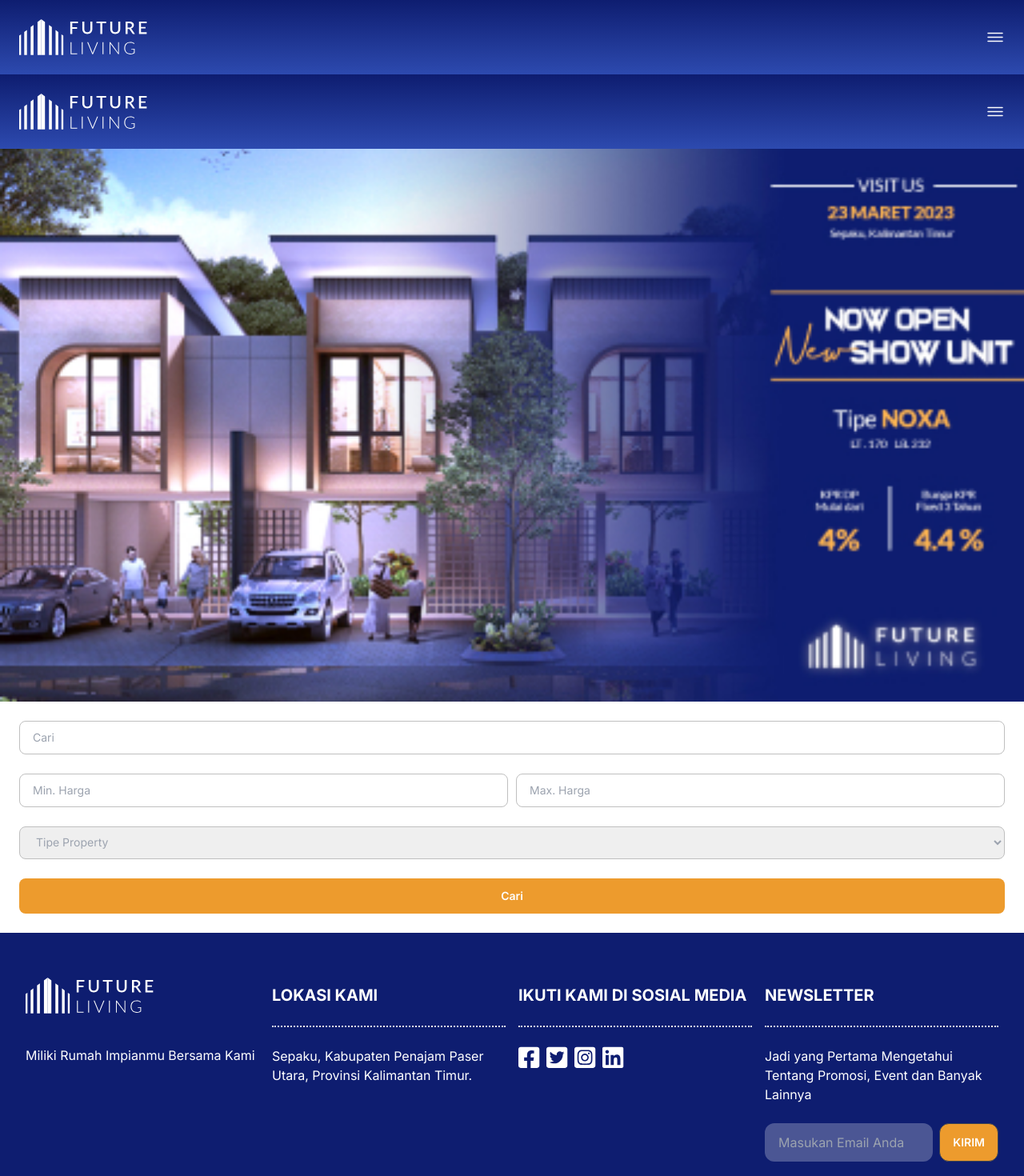
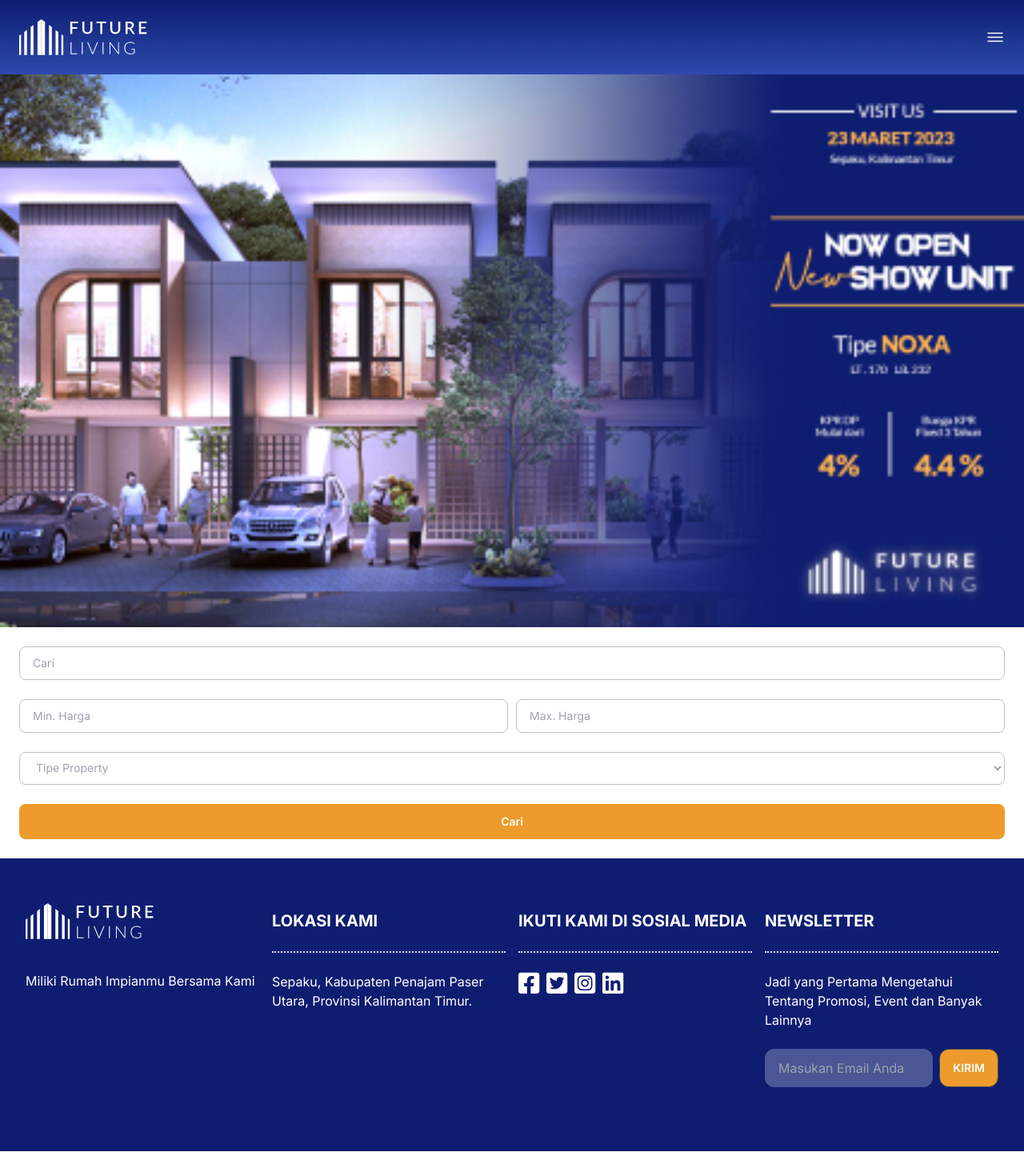
Before and after one commit to arialghifari/futureliving, a Next.js app: page / in a window 1280 px wide. Shown: the top 1470 px of the page at 80% size. After the commit the page ends 1439 px from the top, so only its background shows below. Built offline with nearby package versions, Linux system fonts and the light colour scheme.

Commit message:
fix: background

```diff
--- a/src/components/Input.jsx
+++ b/src/components/Input.jsx
@@ -3,7 +3,7 @@ export default function Input({ type, placeholder }) {
     <input
       type={type}
       placeholder={placeholder}
-      className="rounded-lg border border-[#BFBFBF] py-2.5 px-4 text-sm w-full"
+      className="rounded-lg border border-[#BFBFBF] py-2.5 px-4 text-sm w-full bg-white"
     />
   )
 }
--- a/src/components/SearchForm.jsx
+++ b/src/components/SearchForm.jsx
@@ -10,7 +10,7 @@ export default function SearchForm() {
         <Input type="number" placeholder="Max. Harga" />
       </div>
       <select
-        className="rounded-lg border border-[#BFBFBF] py-2.5 px-4 text-sm w-full invalid:text-gray-400"
+        className="rounded-lg border border-[#BFBFBF] py-2.5 px-4 text-sm w-full invalid:text-gray-400 bg-white"
         required
         placeholder="Car Type"
       >
--- a/src/pages/_app.js
+++ b/src/pages/_app.js
@@ -29,7 +29,7 @@ export default function App({ Component, pageProps }) {
       <>
         <MetaHead />
         <Layout>
-          <main className={`${inter.className} text-zinc-800 min-h-screen`}>
+          <main className={`${inter.className} text-zinc-800 min-h-screen bg-white`}>
             <Component {...pageProps} />
           </main>
         </Layout>
@@ -40,7 +40,7 @@ export default function App({ Component, pageProps }) {
   return (
     <>
       <MetaHead />
-      <main className={`${inter.className} text-zinc-800 min-h-screen`}>
+      <main className={`${inter.className} text-zinc-800 min-h-screen bg-white`}>
         <Component {...pageProps} />
       </main>
     </>
--- a/src/pages/index.jsx
+++ b/src/pages/index.jsx
@@ -1,4 +1,3 @@
-import Header from '@/components/Header'
 import Image from 'next/image'
 import banner from '../../public/banner.jpg'
 import SearchForm from '@/components/SearchForm'
@@ -6,7 +5,6 @@ import SearchForm from '@/components/SearchForm'
 const Home = () => {
   return (
     <div>
-      <Header />
       <Image src={banner} alt="Banner" className="w-full" />
       <SearchForm />
     </div>
--- a/src/styles/globals.css
+++ b/src/styles/globals.css
@@ -10,6 +10,6 @@
   }
 }
 
-.footer-caption{
-    @apply text-base md:text-sm lg:text-xl font-bold py-6 border-b-2 border-dotted;
+.footer-caption {
+  @apply text-base md:text-sm lg:text-xl font-bold py-6 border-b-2 border-dotted;
 }
```
